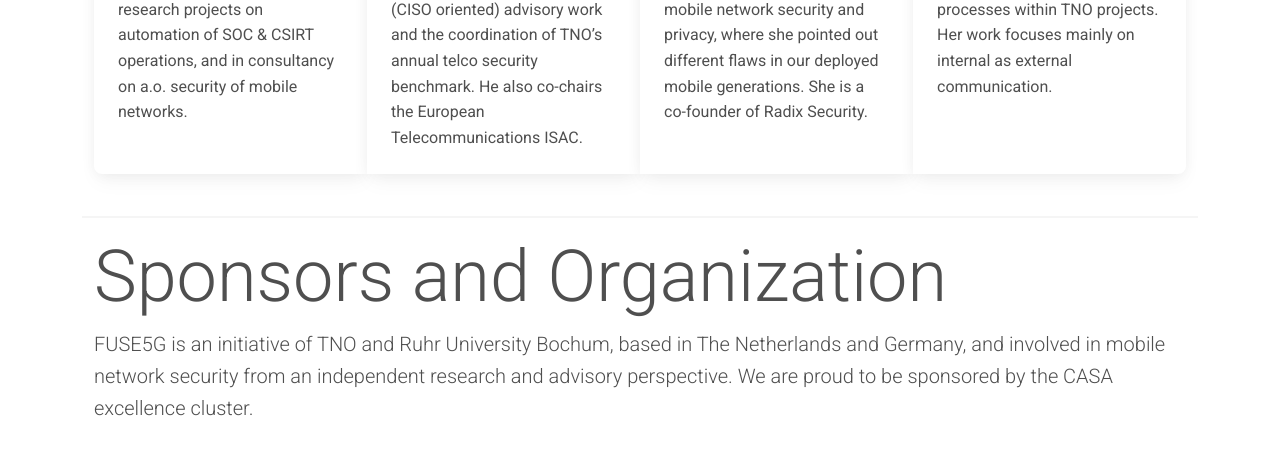
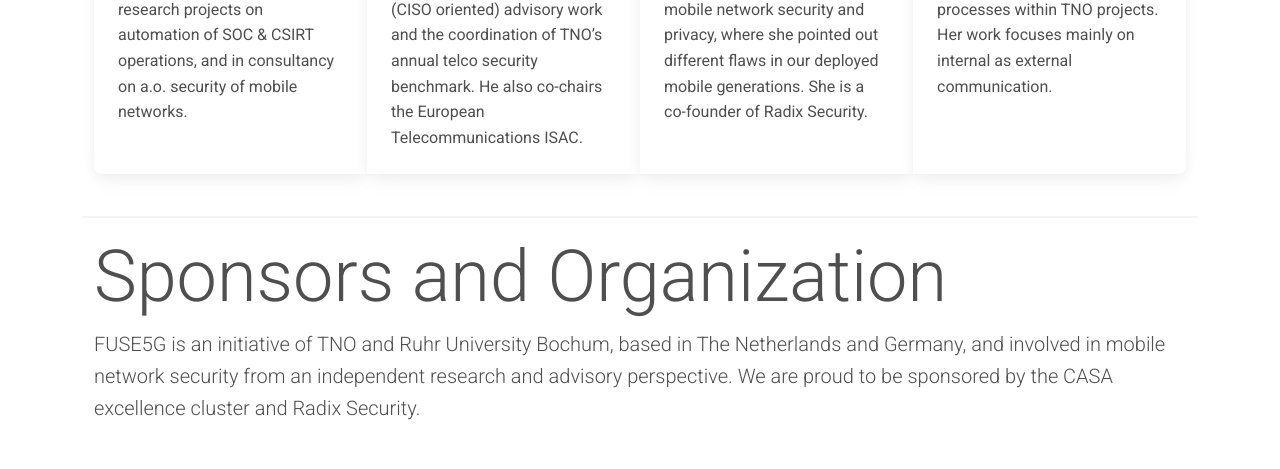
Before and after one commit to katharinakohls/fuse_website, a website: page index.html in a window 1280 px wide. Shown: the part 4719-5188 px from the top of the page. Drawn offline with Linux system fonts and the light colour scheme.

Commit message:
sponsors text

```diff
--- a/index.html
+++ b/index.html
@@ -364,7 +364,7 @@
       <h1 class="display-2">Sponsors and Organization</h1>
       <p class="lead">FUSE5G is an initiative of TNO and Ruhr University Bochum, based in The Netherlands and Germany, and
         involved in mobile network security from an independent research and advisory perspective. We are proud to be
-        sponsored by the CASA excellence cluster.</p>
+        sponsored by the CASA excellence cluster and Radix Security.</p>
       <div class="container text-center text-md-start mt-5">
         <div class="d-flex align-items-center bg-white mb-2" style="height: 100;">
           <div class="col">
```
